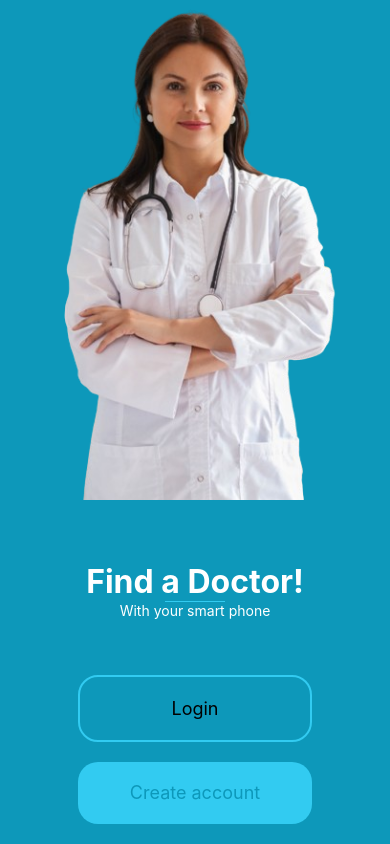
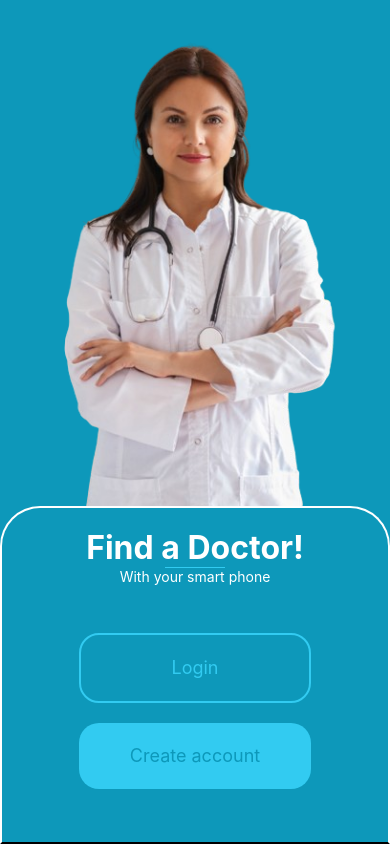
Before and after one commit to Dhananjaya1321/MedicareMobileApplication, a React Native app in the folder Medicare/: screen / in a window 390 px wide. Built offline with nearby package versions, Linux system fonts and the light colour scheme.

Commit message:
Updated welcome page

```diff
--- a/Medicare/pages/WelcomePage.tsx
+++ b/Medicare/pages/WelcomePage.tsx
@@ -8,23 +8,42 @@ export function WelcomePage() {
     return (
         <SafeAreaView style={styles.container}>
             <View style={styles.view}>
-                <ImageBackground source={doctor} resizeMode="cover" style={styles.image}/>
+                <View style={{width: '100%', height: '60%', position: 'relative'}}>
+                    <ImageBackground
+                        source={doctor}
+                        resizeMode="cover"
+                        style={{
+                            width: '100%',
+                            height: '100%',
+                            zIndex: 1,
+                            justifyContent: 'center',
+                            position: 'absolute',
+                            bottom: -30
+                        }}/>
+                </View>
                 <View style={{
                     flex: 2,
                     justifyContent: 'center',
                     alignItems: 'center',
                     width: '100%',
-                    zIndex: 2
+                    zIndex: 2,
+                    borderTopRightRadius: 40,
+                    borderTopLeftRadius: 40,
+                    borderTopColor: 'white',
+                    borderEndColor: 'white',
+                    borderStartColor: 'white',
+                    borderWidth: 2,
+                    backgroundColor: '#0D98BA'
                 }}>
-                    <View style={{flex: 1, justifyContent: 'center', alignItems: 'center'}}>
+                    <View style={{flex: 2, justifyContent: 'flex-start', alignItems: 'center',marginTop:20}}>
                         <Text style={{fontSize: 32, fontWeight: 'bold', color: 'white'}}>Find a Doctor!</Text>
                         <View style={{width: 60, height: 1, backgroundColor: '#32CBF1'}}></View>
                         <Text style={{fontSize: 14, color: 'white'}}>With your smart phone</Text>
                     </View>
                     <View style={{
-                        flex: 1,
+                        flex: 4,
                         gap: 20,
-                        justifyContent: 'center',
+                        justifyContent: 'flex-start',
                         alignItems: 'center',
                         width: '100%',
                         // backgroundColor: 'red'
@@ -40,30 +59,30 @@ export function WelcomePage() {
                                 borderWidth: 2,
                                 borderColor: '#32CBF1',
                                 backgroundColor: '#0D98BA',
-                                fontSize: 50,
-                                height:50,
                             }}
                             stylesText={{
                                 fontSize: 18,
+                                color: '#32CBF1'
                             }}
                         />
                         <Button
                             text={"Create account"}
                             stylesPressable={{
                                 flex: 1,
-                                height:80,
+                                height: 80,
                                 justifyContent: 'center',
                                 alignItems: 'center',
                                 width: '60%',
                                 borderRadius: 20,
                                 backgroundColor: '#32CBF1',
-                                marginBottom:20
+                                // marginBottom: 30
                             }}
                             stylesText={{
                                 fontSize: 18,
-                                color:'#0D98BA'
+                                color: '#0D98BA'
                             }}
                         />
+                        <View style={{flex:.5}}></View>
                     </View>
                 </View>
             </View>
@@ -83,20 +102,4 @@ const styles = StyleSheet.create({
         justifyContent: "center",
         alignItems: "center",
     },
-    view1: {
-        width: '10%',
-        height: 100,
-        backgroundColor: 'blue',
-    },
-    image: {
-        width: '100%',
-        height: 500,
-        zIndex: 1,
-        flex: 3,
-        justifyContent: 'center',
-    },
-    text: {
-        fontSize: 25,
-        fontWeight: '500',
-    },
 });
```
